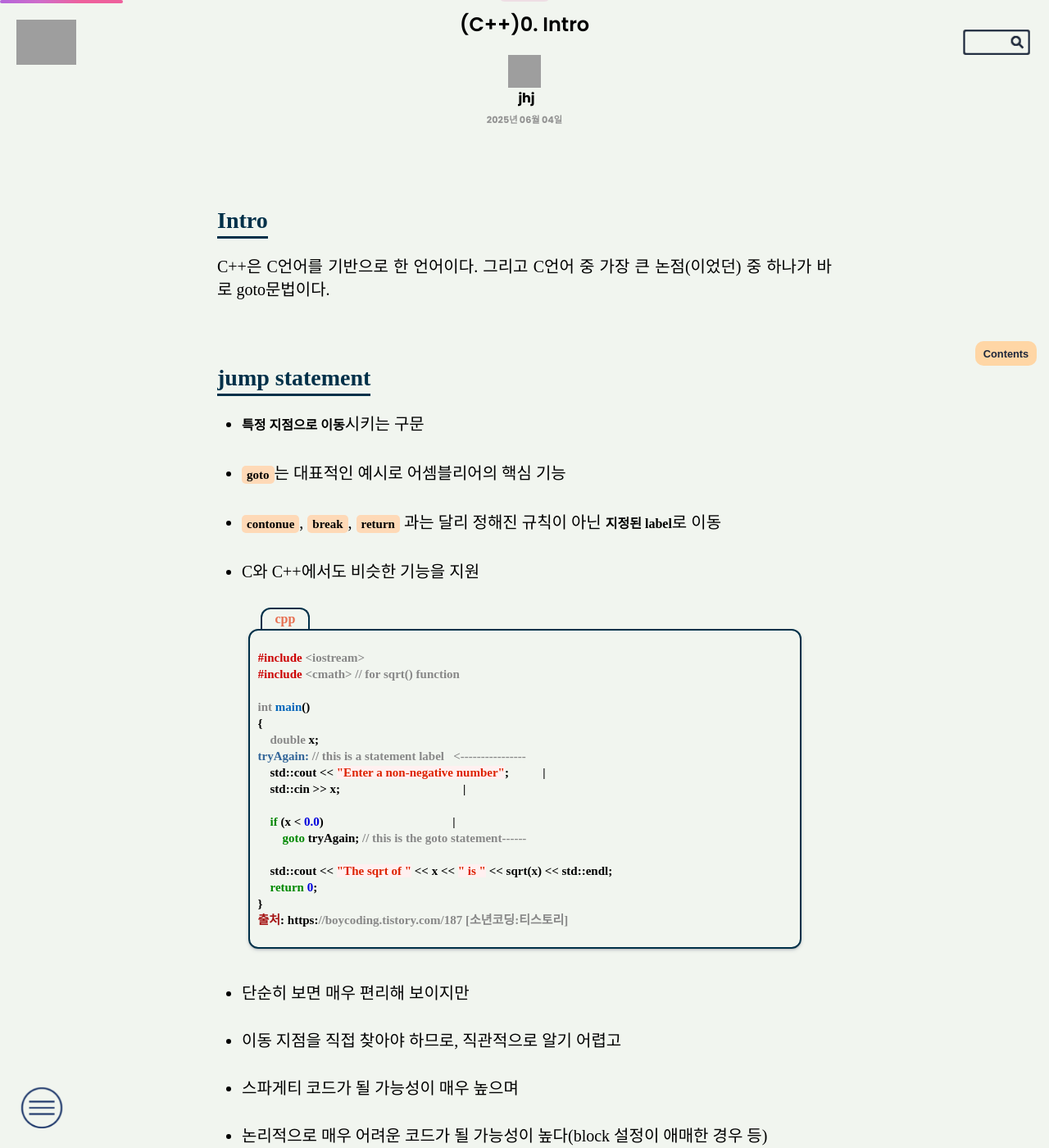
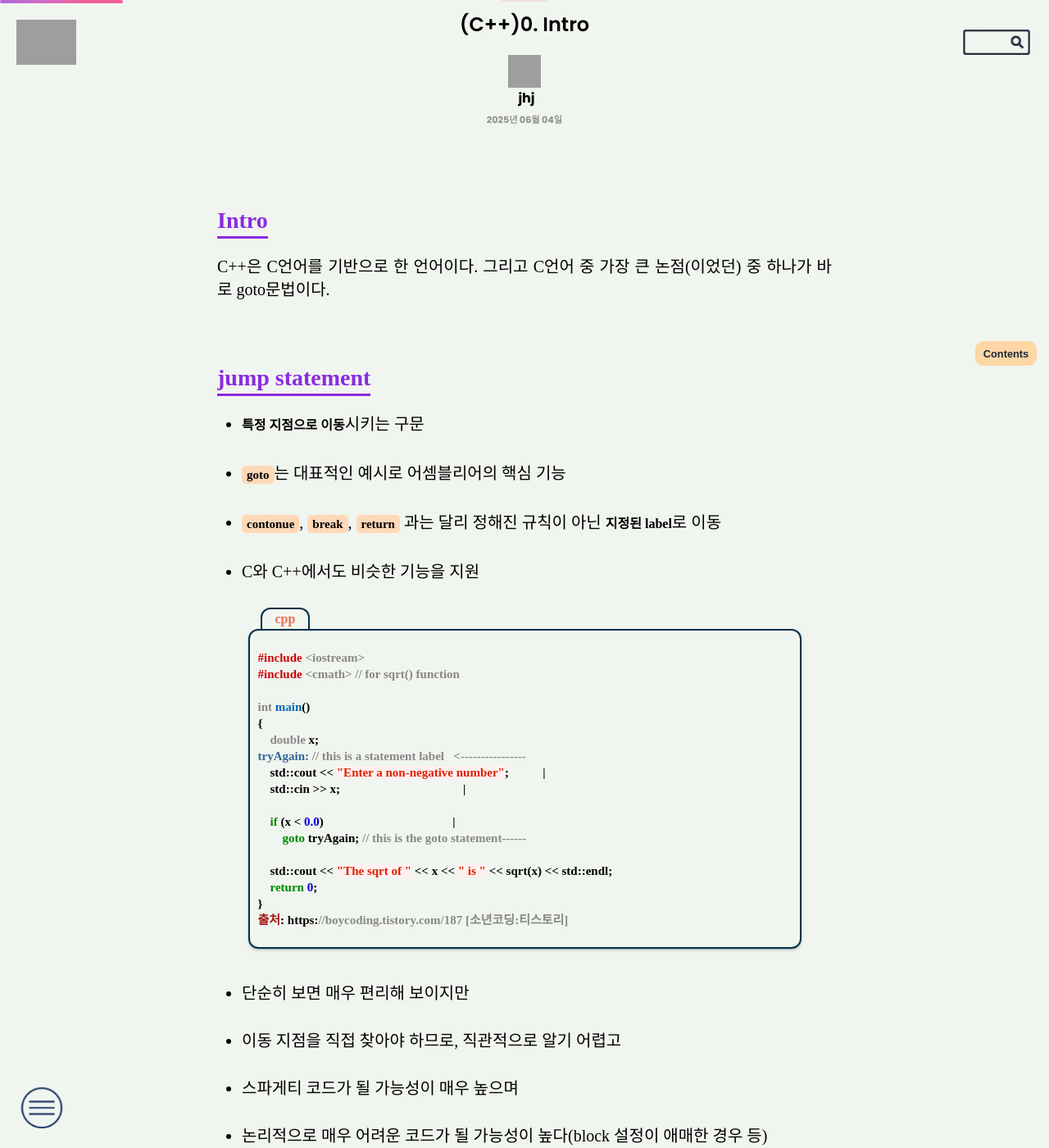
Before and after one commit to jhj1111/jhj1111.github.io, a Jekyll site: the page built from _posts/study_log/cpp/2025-06-04-Intro.md, in a window 1280 px wide and 1400 px high, scrolled down 474 px. Shown: the whole window at 82% size. Built offline with Jekyll 4.4.1, drawn with Linux system fonts in a browser that asks for light colours; some web fonts are replaced; comment, search, counter and statistics services are not loaded; grey boxes are pictures that could not be loaded.

Commit message:
style(post): 헤더 색상 변경

```diff
--- a/_sass/post/article.scss
+++ b/_sass/post/article.scss
@@ -45,7 +45,8 @@
     h1 {
         @include font_pretendard_600;
         @include font_size_M5;
-        color: $mainColor;
+        // color: $mainColor;
+        color: #8a2be2;
 
         max-width: max-content;
 
@@ -61,13 +62,15 @@
     h2 {
         @include font_pretendard_600;
         @include font_size_M3;
-        color: $mainColor;
+        // color: $mainColor;
+        color: #e22bdf;
         margin-top: 50px; margin-bottom: 10px;
     }
     h3 {
         @include font_pretendard_600;
         @include font_size_M2;
-        color: $mainColor;
+        // color: $mainColor;
+        color: #2e2be2;
         margin-top: 40px; margin-bottom: 16px;
         font-size: 20px;
     }
```
